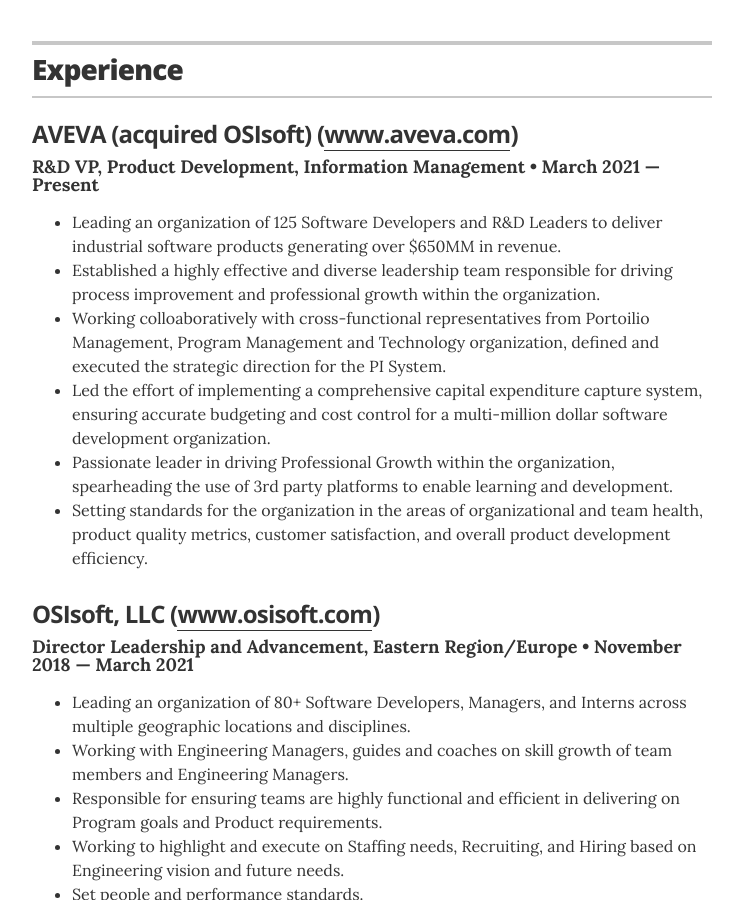
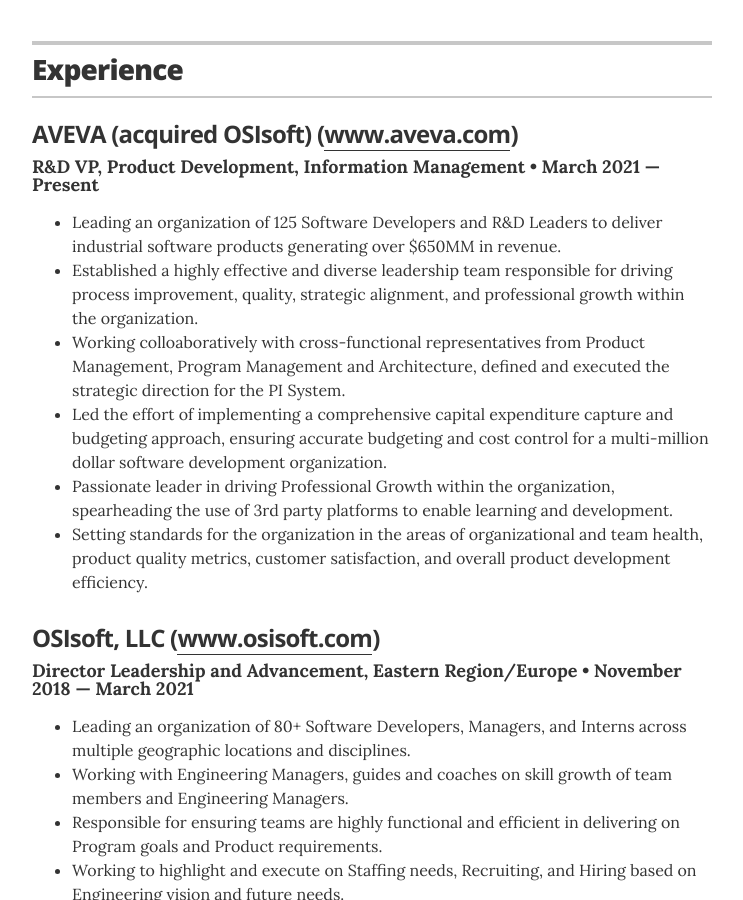
Before and after one commit to Sloveez/sloveez.github.io, a Jekyll site: the page built from index.html, in a window 1280 px wide and 900 px high, scrolled down 623 px. Shown: the whole window, without its empty margins (268-1011 px from the left). Built offline with Jekyll 4.4.1, drawn with Linux system fonts in a browser that asks for light colours.

Commit message:
Update experience.yml

```diff
--- a/_data/experience.yml
+++ b/_data/experience.yml
@@ -5,9 +5,9 @@
   title: R&D VP, Product Development, Information Management
   achievements:
     - Leading an organization of 125 Software Developers and R&D Leaders to deliver industrial software products generating over $650MM in revenue.
-    - Established a highly effective and diverse leadership team responsible for driving process improvement and professional growth within the organization.
-    - Working colloaboratively with cross-functional representatives from Portoilio Management, Program Management and Technology organization, defined and executed the strategic direction for the PI System.
-    - Led the effort of implementing a comprehensive capital expenditure capture system, ensuring accurate budgeting and cost control for a multi-million dollar software development organization.
+    - Established a highly effective and diverse leadership team responsible for driving process improvement, quality, strategic alignment, and professional growth within the organization.
+    - Working colloaboratively with cross-functional representatives from Product Management, Program Management and Architecture, defined and executed the strategic direction for the PI System.
+    - Led the effort of implementing a comprehensive capital expenditure capture and budgeting approach, ensuring accurate budgeting and cost control for a multi-million dollar software development organization.
     - Passionate leader in driving Professional Growth within the organization, spearheading the use of 3rd party platforms to enable learning and development.
     - Setting standards for the organization in the areas of organizational and team health, product quality metrics, customer satisfaction, and overall product development efficiency.
 
```
